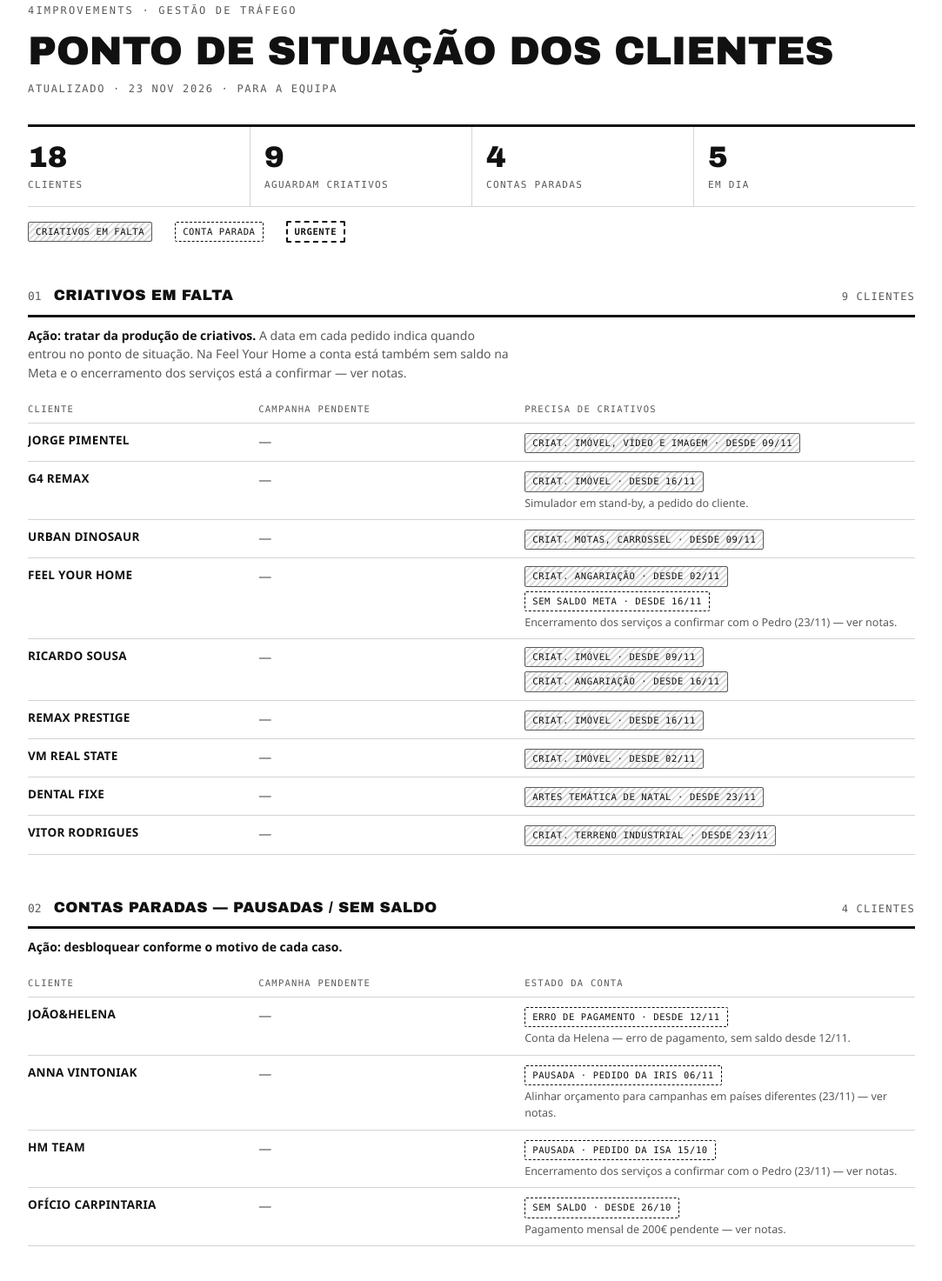
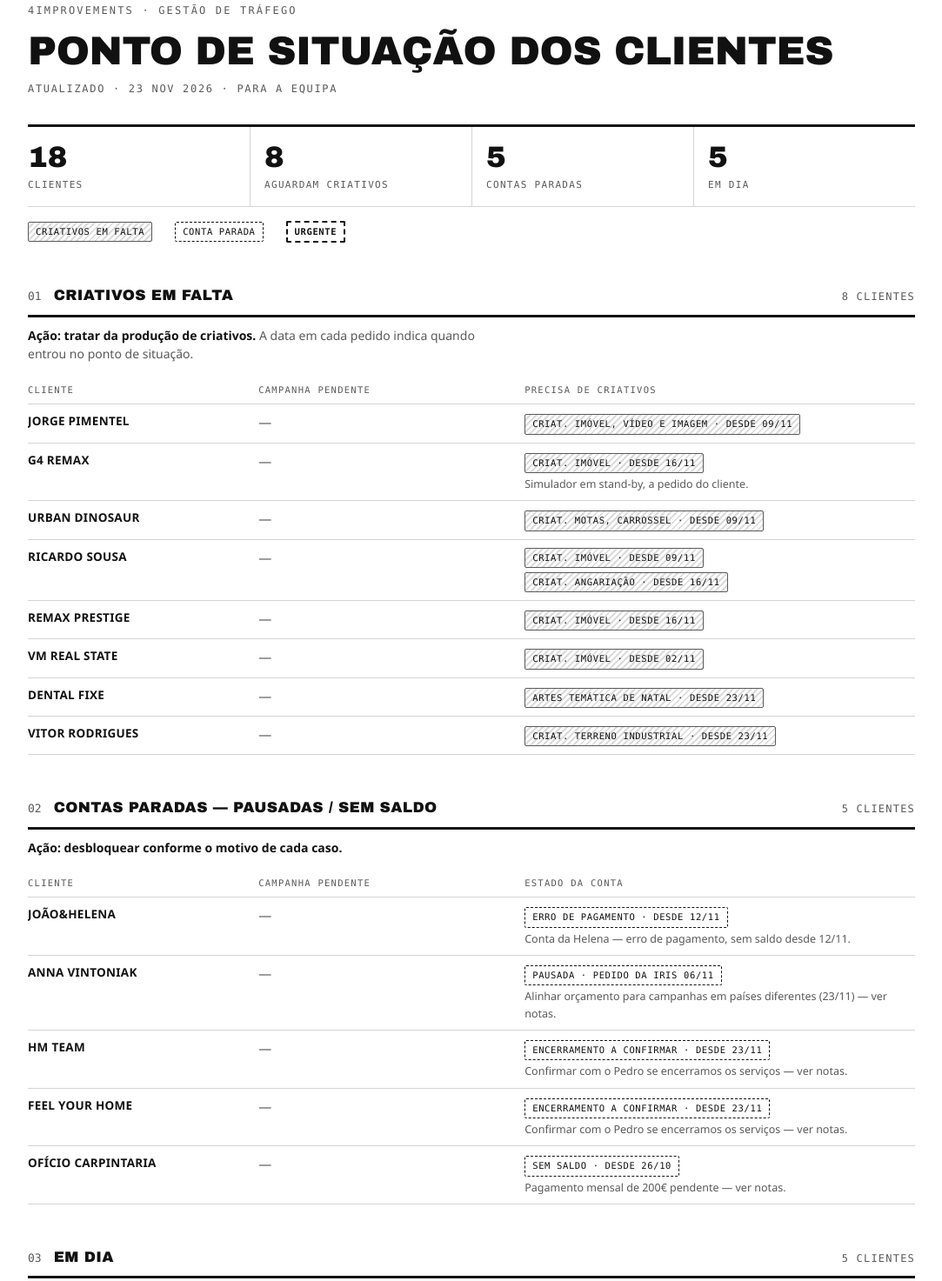
Before and after one commit to 4improvementsportugal-ops/ponto-situacao-clientes, a plain HTML site: page index.html in a window 1280 px wide. Shown: the part 53-1526 px from the top of the page at 87% size, without its empty margins (98-1181 px from the left). Drawn offline with Linux system fonts and the light colour scheme.

Commit message:
23 Nov: HM Team e Feel Your Home em contas paradas, apenas com encerramento a confirmar
Co-Authored-By: Claude Opus 5.5 <noreply@anthropic.com>
Claude-Session: https://claude.ai/code/session_01LiPeAcCwwdXocaEwjXr5VZ

```diff
--- a/index.html
+++ b/index.html
@@ -282,8 +282,8 @@
 
     <div class="stats">
       <div class="stat"><b>18</b><span>Clientes</span></div>
-      <div class="stat"><b>9</b><span>Aguardam criativos</span></div>
-      <div class="stat"><b>4</b><span>Contas paradas</span></div>
+      <div class="stat"><b>8</b><span>Aguardam criativos</span></div>
+      <div class="stat"><b>5</b><span>Contas paradas</span></div>
       <div class="stat"><b>5</b><span>Em dia</span></div>
     </div>
 
@@ -299,16 +299,15 @@
     <div class="sec-head">
       <span class="sec-num">01</span>
       <h2>Criativos em falta</h2>
-      <span class="sec-count">9 clientes</span>
+      <span class="sec-count">8 clientes</span>
     </div>
-    <p class="sec-action"><strong>Ação: tratar da produção de criativos.</strong> A data em cada pedido indica quando entrou no ponto de situação. Na Feel Your Home a conta está também sem saldo na Meta e o encerramento dos serviços está a confirmar — ver notas.</p>
+    <p class="sec-action"><strong>Ação: tratar da produção de criativos.</strong> A data em cada pedido indica quando entrou no ponto de situação.</p>
     <div class="tablewrap">
       <table>
         <tr><th class="c1">Cliente</th><th class="c2">Campanha pendente</th><th class="c3">Precisa de Criativos</th></tr>
         <tr><td class="client c1">Jorge Pimentel</td><td class="c2"><span class="none">—</span></td><td class="c3"><span class="chip miss">Criat. imóvel, vídeo e imagem · desde 09/11</span></td></tr>
         <tr><td class="client c1">G4 Remax</td><td class="c2"><span class="none">—</span></td><td class="c3"><span class="chip miss">Criat. imóvel · desde 16/11</span><span class="note">Simulador em stand-by, a pedido do cliente.</span></td></tr>
         <tr><td class="client c1">Urban Dinosaur</td><td class="c2"><span class="none">—</span></td><td class="c3"><span class="chip miss">Criat. motas, carrossel · desde 09/11</span></td></tr>
-        <tr><td class="client c1">Feel Your Home</td><td class="c2"><span class="none">—</span></td><td class="c3"><div class="chips"><span class="chip miss">Criat. angariação · desde 02/11</span><span class="chip stop">Sem saldo Meta · desde 16/11</span></div><span class="note">Encerramento dos serviços a confirmar com o Pedro (23/11) — ver notas.</span></td></tr>
         <tr><td class="client c1">Ricardo Sousa</td><td class="c2"><span class="none">—</span></td><td class="c3"><div class="chips"><span class="chip miss">Criat. imóvel · desde 09/11</span><span class="chip miss">Criat. angariação · desde 16/11</span></div></td></tr>
         <tr><td class="client c1">Remax Prestige</td><td class="c2"><span class="none">—</span></td><td class="c3"><span class="chip miss">Criat. imóvel · desde 16/11</span></td></tr>
         <tr><td class="client c1">VM Real State</td><td class="c2"><span class="none">—</span></td><td class="c3"><span class="chip miss">Criat. imóvel · desde 02/11</span></td></tr>
@@ -323,7 +322,7 @@
     <div class="sec-head">
       <span class="sec-num">02</span>
       <h2>Contas paradas — pausadas / sem saldo</h2>
-      <span class="sec-count">4 clientes</span>
+      <span class="sec-count">5 clientes</span>
     </div>
     <p class="sec-action"><strong>Ação: desbloquear conforme o motivo de cada caso.</strong></p>
     <div class="tablewrap">
@@ -331,7 +330,8 @@
         <tr><th class="c1">Cliente</th><th class="c2">Campanha pendente</th><th class="c3">Estado da conta</th></tr>
         <tr><td class="client c1">João&amp;Helena</td><td class="c2"><span class="none">—</span></td><td class="c3"><span class="chip stop">Erro de pagamento · desde 12/11</span><span class="note">Conta da Helena — erro de pagamento, sem saldo desde 12/11.</span></td></tr>
         <tr><td class="client c1">Anna Vintoniak</td><td class="c2"><span class="none">—</span></td><td class="c3"><span class="chip stop">Pausada · pedido da Iris 06/11</span><span class="note">Alinhar orçamento para campanhas em países diferentes (23/11) — ver notas.</span></td></tr>
-        <tr><td class="client c1">HM Team</td><td class="c2"><span class="none">—</span></td><td class="c3"><span class="chip stop">Pausada · pedido da Isa 15/10</span><span class="note">Encerramento dos serviços a confirmar com o Pedro (23/11) — ver notas.</span></td></tr>
+        <tr><td class="client c1">HM Team</td><td class="c2"><span class="none">—</span></td><td class="c3"><span class="chip stop">Encerramento a confirmar · desde 23/11</span><span class="note">Confirmar com o Pedro se encerramos os serviços — ver notas.</span></td></tr>
+        <tr><td class="client c1">Feel Your Home</td><td class="c2"><span class="none">—</span></td><td class="c3"><span class="chip stop">Encerramento a confirmar · desde 23/11</span><span class="note">Confirmar com o Pedro se encerramos os serviços — ver notas.</span></td></tr>
         <tr><td class="client c1">Ofício Carpintaria</td><td class="c2"><span class="none">—</span></td><td class="c3"><span class="chip stop">Sem saldo · desde 26/10</span><span class="note">Pagamento mensal de 200€ pendente — ver notas.</span></td></tr>
       </table>
     </div>
@@ -375,7 +375,7 @@
       </div>
       <div class="note-item">
         <h3>Campanhas pausadas</h3>
-        <p>Anna Vintoniak (pedido da Iris, 06/11) e HM Team (pedido da Isa, 15/10).</p>
+        <p>Anna Vintoniak (pedido da Iris, 06/11).</p>
       </div>
       <div class="note-item">
         <h3>Anna Vintoniak</h3>
```
